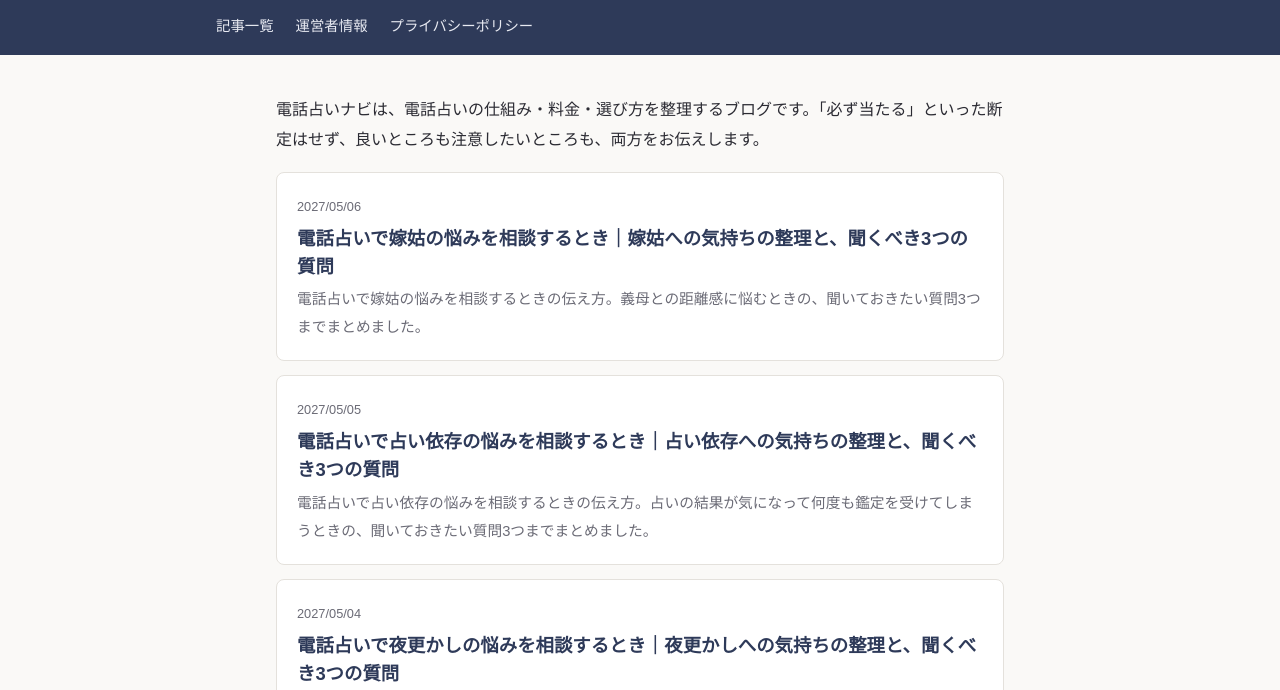
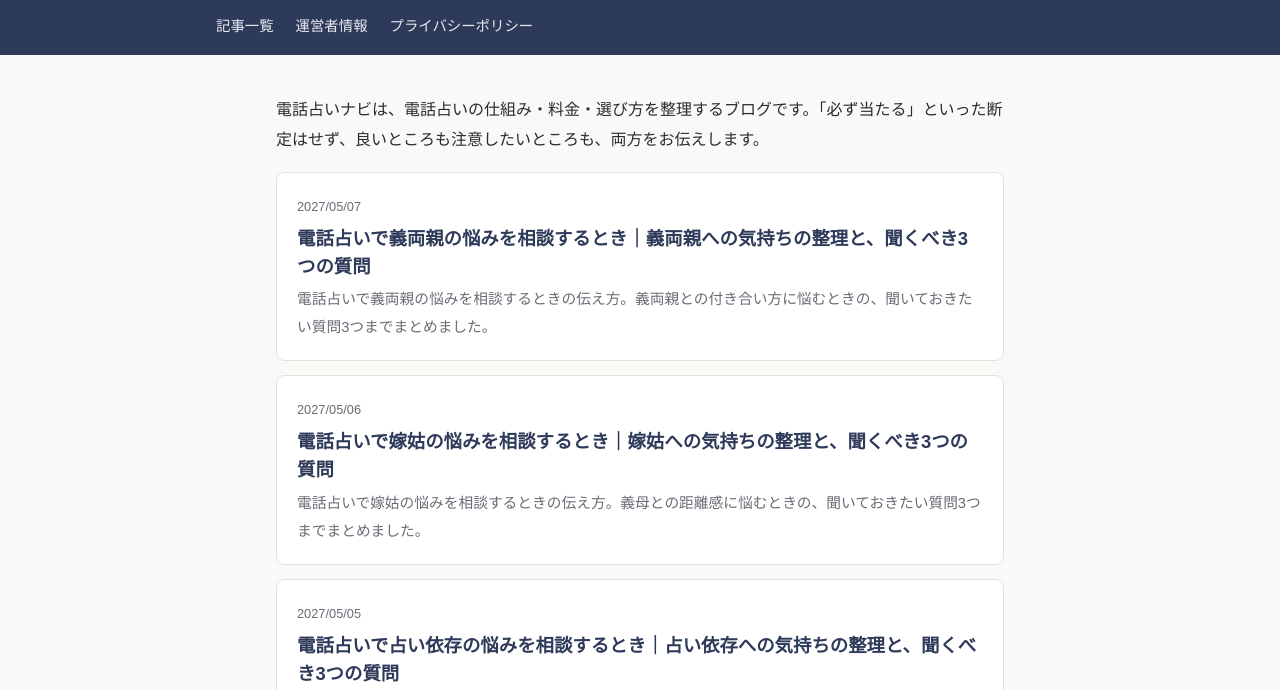
Before and after one commit to yuito1993/denwa-blog, a plain HTML site: page index.html in a window 1280 px wide. Shown: the part 98-788 px from the top of the page. Drawn offline with Linux system fonts and the light colour scheme.

Commit message:
電話占いブログ第174本：義両親の悩み

```diff
--- a/index.html
+++ b/index.html
@@ -22,6 +22,11 @@
 <main class="container">
   <p>電話占いナビは、電話占いの仕組み・料金・選び方を整理するブログです。「必ず当たる」といった断定はせず、良いところも注意したいところも、両方をお伝えします。</p>
   <ul class="article-list">
+    <li>
+      <span class="date">2027/05/07</span>
+      <h2><a href="articles/giryoushin-sodan.html">電話占いで義両親の悩みを相談するとき｜義両親への気持ちの整理と、聞くべき3つの質問</a></h2>
+      <p>電話占いで義両親の悩みを相談するときの伝え方。義両親との付き合い方に悩むときの、聞いておきたい質問3つまでまとめました。</p>
+    </li>
     <li>
       <span class="date">2027/05/06</span>
       <h2><a href="articles/yome-shuutome-sodan.html">電話占いで嫁姑の悩みを相談するとき｜嫁姑への気持ちの整理と、聞くべき3つの質問</a></h2>
```
